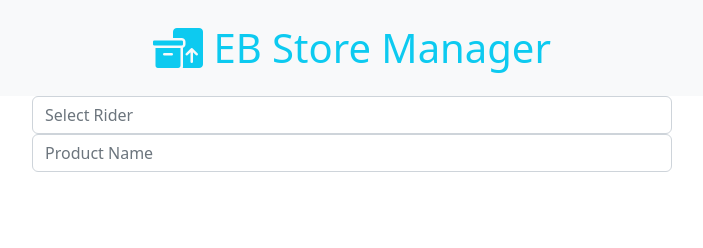
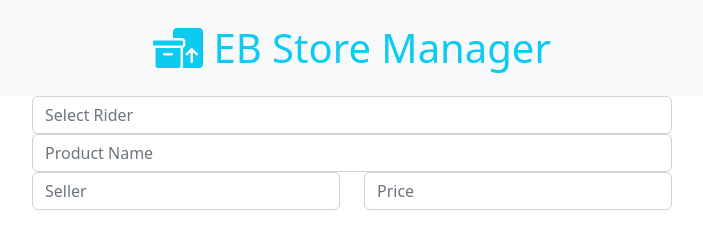
Before and after one commit to akinyeleoe/EasyBox_delivery, a plain HTML site: page INDEXDB/src/index.html in a window 1280 px wide. Shown: the full height of the page, 288-991 px from the left. Drawn offline with nearby package versions, Linux system fonts and the light colour scheme.

Commit message:
Update index.html

```diff
--- a/INDEXDB/src/index.html
+++ b/INDEXDB/src/index.html
@@ -19,6 +19,10 @@
         <form class="w-50">
             <input type="text" id="userid" class="form-control" placeholder="Select Rider" autocomplete="off">
             <input type="text" id="proname" class="form-control" placeholder="Product Name" autocomplete="off">
+            <div class="row">
+                <div class="col"><input type="text" id="seller" class="form-control" placeholder="Seller" autocomplete="off"></div>
+                <div class="col"><input type="text" id="price" class="form-control" placeholder="Price" autocomplete="off"></div>
+            </div>
         </form>
     </div>
 
```
